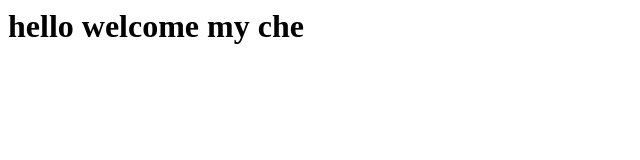
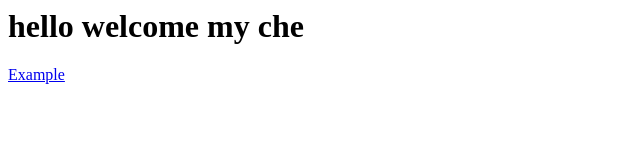
Before and after one commit to methache/methache.github.com, a plain HTML site: page index.html in a window 1280 px wide. Shown: the full height of the page, 0-640 px from the left. Drawn offline with Linux system fonts and the light colour scheme.

Commit message:
Update index.html

```diff
--- a/index.html
+++ b/index.html
@@ -1 +1,2 @@
 <h1> hello  welcome my che</h1>
+<a href='https://methache.github.io/Example'>Example</a>
```
